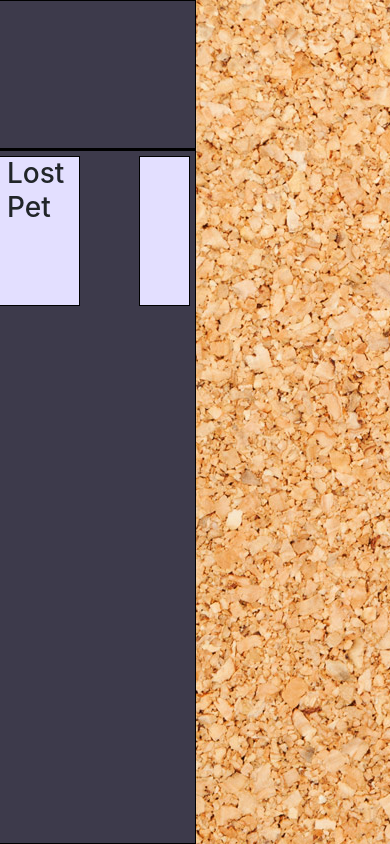
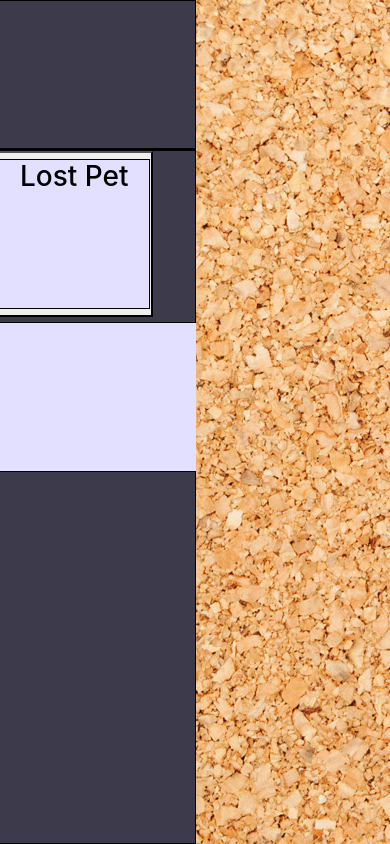
Before and after one commit to Failure2Fly/bulletin-board, a React (Create React App) app: page / in a window 390 px wide. Built offline with nearby package versions, Linux system fonts and the light colour scheme.

Commit message:
Got Modal working in Nav.js

```diff
--- a/package.json
+++ b/package.json
@@ -10,6 +10,7 @@
     "react": "^16.13.1",
     "react-bootstrap": "^1.0.1",
     "react-dom": "^16.13.1",
+    "react-modal": "^3.11.2",
     "react-scripts": "3.4.1"
   },
   "scripts": {
--- a/src/Bulletin.js
+++ b/src/Bulletin.js
@@ -1,12 +1,11 @@
 import React from 'react';
 import './Bulletin.css';
-import Modal from './Modal'
 
 
 function Bulletin() {
   return (
     <div className="bulletin col col-lg-10">
-        <Modal/>
+        {/* <Modal/> */}
     </div>
   );
 }
--- a/src/Nav.js
+++ b/src/Nav.js
@@ -1,36 +1,61 @@
-import React from 'react';
+import React, { useState } from 'react';
+import Bulletin from './Bulletin';
+import Modal from 'react-modal';
 import './Nav.css';
-import Bulletin from './Bulletin';
+import './Modal.css';
 
 
 
 
-function Nav() {
+
+function Nav(){
+
+    const [modalIsOpen, setModalIsOpen] = useState(false)
+
   return (
     <div className="Container">
         <div className="row">
-            <div className="col nav-full col-lg-2">
+            <div className="col nav-full col-lg-2 ">
                 <div className="row nav-header">
                     <div className="col nav-header">
 
                     </div>
                 </div>
-                <div className="row">
-                    <div className="col col-md-5 bulletin-lost-cat">
+                <div className="row ">
+                    <button onClick={() => setModalIsOpen(true)}>
+                    <div className="col-12 col-md-5  bulletin-lost-cat">
                         <h3>Lost Pet</h3>
                     </div>
-                    <div className="col col-md-1">
+                    </button>
+                    <div className="col-12 col-md-1 col-sm-12">
 
                     </div>
-                    <div className="col col-md-5 bulletin-lost-cat">
+                    <div className="col-12 col-md-5 col-sm-12 bulletin-lost-cat">
 
                     </div>
                 </div>
             </div>
             <Bulletin/>
+            <Modal isOpen={modalIsOpen}>
+                <div className="Container Modal-cont">
+                    <div className="row Modal-row">
+
+                        <div className="col Modal">
+                            <h1>HELLO</h1>
+                        </div>
+                        <button onClick={()=> setModalIsOpen(false)}>
+                        <div className="col Modal">
+                            <h1>HELLO</h1>
+                        </div>
+                        </button>
+                    </div>
+                </div>
+            </Modal>
         </div>
     </div>
+
   );
 }
 
+
 export default Nav;
```
Also changed, not shown: src/Modal.js (+5 -3 lines), 1 other file (tests, documents, lock files or other folders).
